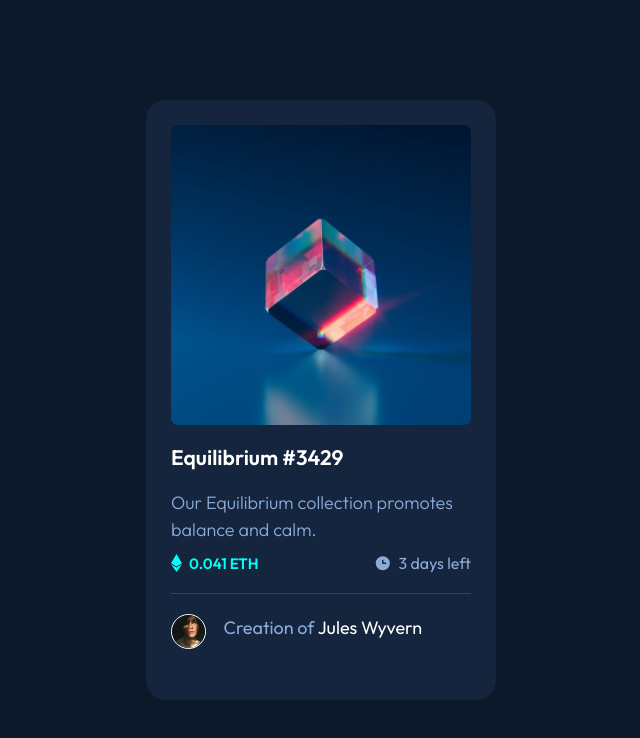
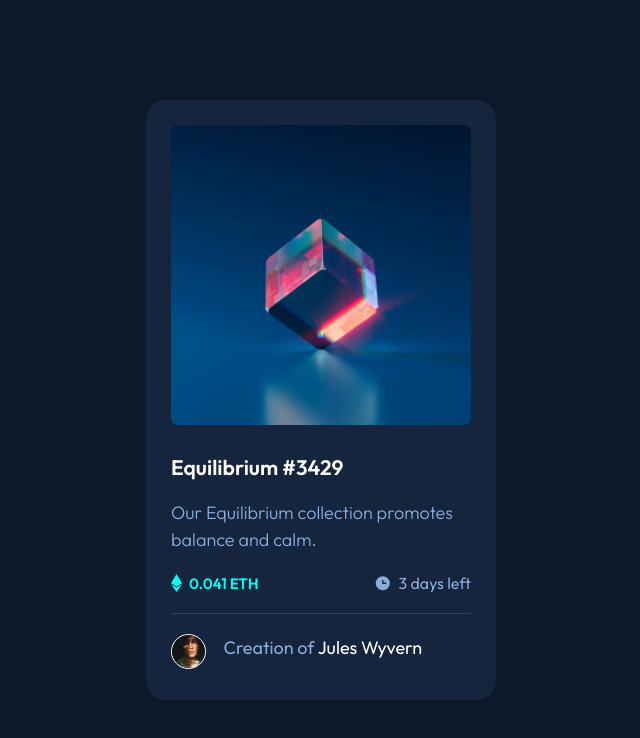
Before and after one commit to kisslautaro/Nft-Card, a plain HTML site: page NFT-Card/index.html in a window 1280 px wide. Shown: the whole page, without its empty margins (319-959 px from the left). Drawn offline with Linux system fonts and the light colour scheme.

Commit message:
Add files via upload

```diff
--- a/NFT-Card/css/style.css
+++ b/NFT-Card/css/style.css
@@ -81,7 +81,7 @@ h2,p{
 /* Card text */
 
 .card__texts h1{
-    margin: 2rem 0 2rem 0;
+    margin: 3rem 0 2rem 0;
     font-size: 2.1rem;
 }
 .card__texts{
@@ -111,7 +111,7 @@ h2,p{
    display: flex;
    justify-content: space-between;
    align-items: center;
-   margin-top: 1rem;
+   margin-top: 2rem;
 
 
 }
```
